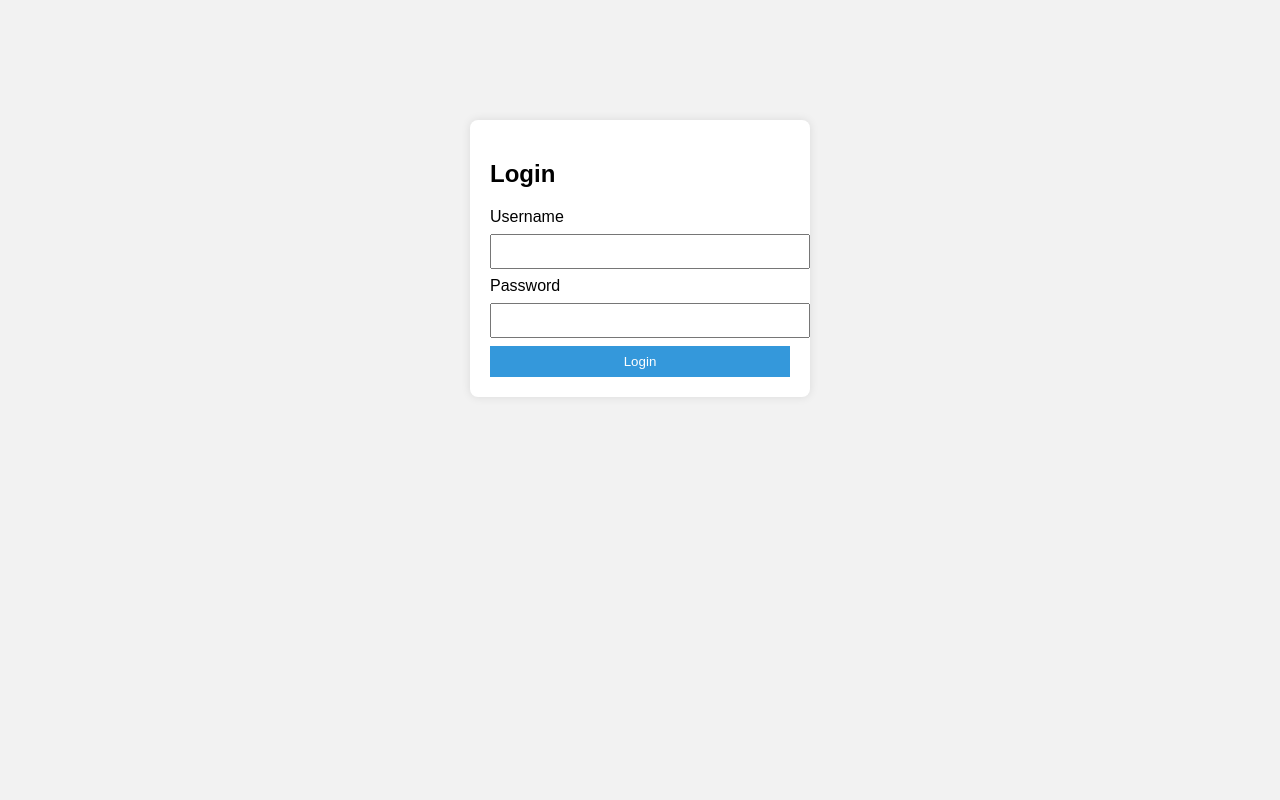
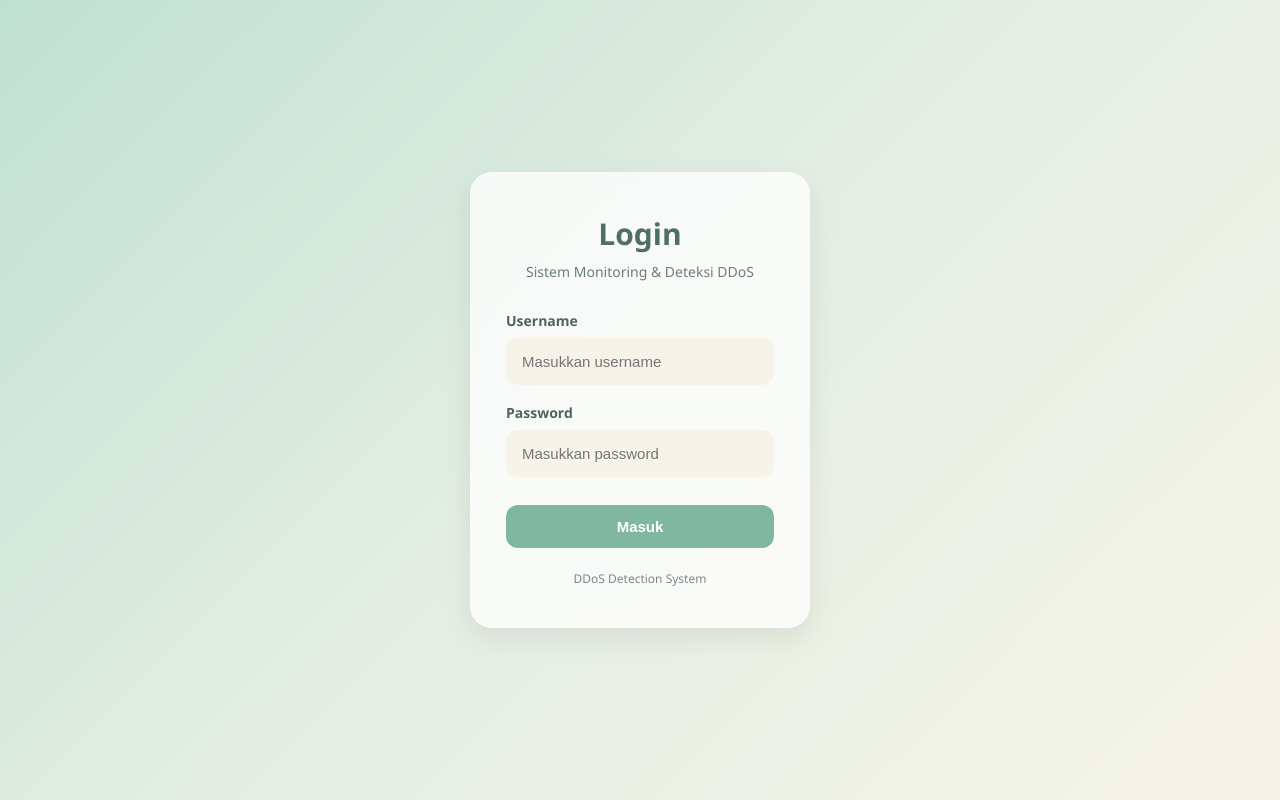
Before and after one commit to safinaa351/ddos_detection, a PHP site: page / in a window 1280 px wide. Run offline with PHP 8.4, Linux system fonts and the light colour scheme.

Commit message:
feat: enhance dashboard and login pages with improved UI and functionality; add active attackers and live feed sections in monitoring

```diff
--- a/index.html
+++ b/index.html
@@ -1,113 +1,163 @@
 <!DOCTYPE html>
-
-<html>
-
+<html lang="id">
 <head>
-
-    <title>Login Sistem</title>
+    <meta charset="UTF-8">
+    <meta name="viewport" content="width=device-width, initial-scale=1.0">
+    <title>Login Sistem DDoS</title>
 
     <style>
+        *{
+            margin:0;
+            padding:0;
+            box-sizing:border-box;
+        }
 
         body{
+            font-family: 'Segoe UI', Tahoma, Geneva, Verdana, sans-serif;
+            background: linear-gradient(
+                135deg,
+                #C0E1D2,
+                #E5EEE4,
+                #F6F4E8
+            );
+            height:100vh;
+            display:flex;
+            justify-content:center;
+            align-items:center;
+        }
 
-            font-family: Arial;
-
-            background-color:#f2f2f2;
-
+        .login-container{
+            width:100%;
+            max-width:380px;
+            padding:20px;
         }
 
         .login-box{
-
-            width:300px;
-
-            margin:120px auto;
-
-            padding:20px;
-
-            background:white;
-
-            border-radius:8px;
-
-            box-shadow:0 0 10px rgba(0,0,0,0.1);
-
+            background: rgba(255,255,255,0.75);
+            backdrop-filter: blur(10px);
+            padding:40px 35px;
+            border-radius:22px;
+            box-shadow:
+                0 10px 30px rgba(0,0,0,0.08);
+            border:1px solid rgba(255,255,255,0.4);
         }
 
-        input{
-
-            width:100%;
-
-            padding:8px;
-
-            margin:8px 0;
-
+        .login-header{
+            text-align:center;
+            margin-bottom:30px;
         }
 
-        button{
-
-            width:100%;
-
-            padding:8px;
-
-            background:#3498db;
-
-            color:white;
-
-            border:none;
-
-            cursor:pointer;
-
+        .login-header h1{
+            color:#4F6F65;
+            font-size:30px;
+            margin-bottom:8px;
         }
 
-        button:hover{
-
-            background:#2980b9;
-
+        .login-header p{
+            color:#6D7D75;
+            font-size:14px;
         }
 
+        .input-group{
+            margin-bottom:18px;
+        }
+
+        .input-group label{
+            display:block;
+            margin-bottom:8px;
+            color:#50635B;
+            font-size:14px;
+            font-weight:600;
+        }
+
+        .input-group input{
+            width:100%;
+            padding:13px 14px;
+            border:none;
+            border-radius:12px;
+            background:#F6F4E8;
+            font-size:15px;
+            outline:none;
+            transition:0.25s;
+            border:2px solid transparent;
+        }
+
+        .input-group input:focus{
+            border-color:#9BC7B3;
+            background:white;
+            box-shadow:0 0 0 4px rgba(192,225,210,0.4);
+        }
+
+        .login-btn{
+            width:100%;
+            padding:13px;
+            border:none;
+            border-radius:12px;
+            background:#7FB7A1;
+            color:white;
+            font-size:15px;
+            font-weight:600;
+            cursor:pointer;
+            transition:0.25s;
+            margin-top:10px;
+        }
+
+        .login-btn:hover{
+            background:#689C88;
+            transform:translateY(-1px);
+        }
+
+        .footer-text{
+            margin-top:22px;
+            text-align:center;
+            font-size:12px;
+            color:#7A8A83;
+        }
+
+        @media(max-width:480px){
+            .login-box{
+                padding:30px 25px;
+            }
+        }
     </style>
-
 </head>
-
-
 
 <body>
 
+    <div class="login-container">
 
+        <div class="login-box">
 
-<div class="login-box">
+            <div class="login-header">
+                <h1>Login</h1>
+                <p>Sistem Monitoring & Deteksi DDoS</p>
+            </div>
 
-<h2>Login</h2>
+            <form action="login.php" method="POST">
 
+                <div class="input-group">
+                    <label>Username</label>
+                    <input type="text" name="username" placeholder="Masukkan username" required>
+                </div>
 
+                <div class="input-group">
+                    <label>Password</label>
+                    <input type="password" name="password" placeholder="Masukkan password" required>
+                </div>
 
-<form action="login.php" method="POST">
+                <button type="submit" class="login-btn">
+                    Masuk
+                </button>
 
+            </form>
 
+            <div class="footer-text">
+                DDoS Detection System
+            </div>
 
-<label>Username</label>
+        </div>
 
-<input type="text" name="username" required>
-
-
-
-<label>Password</label>
-
-<input type="password" name="password" required>
-
-
-
-<button type="submit">Login</button>
-
-
-
-</form>
-
-
-
-</div>
-
-
+    </div>
 
 </body>
-
 </html>
```
Also changed, not shown: dashboard.php (+47 -3 lines), login.php (+7 -10 lines), monitor/assets/custom.js (+40 -6 lines), monitor/get_logs.php (+50 -8 lines), monitor/index.php (+33 -4 lines).
